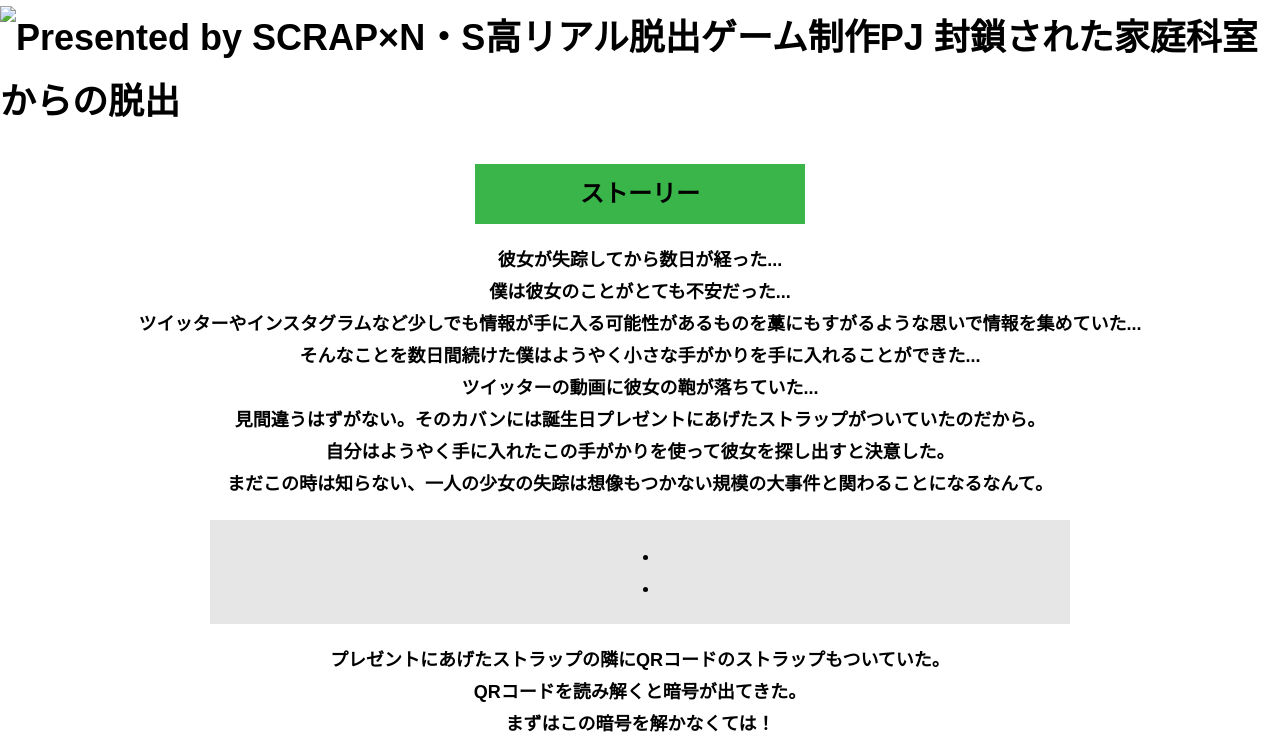
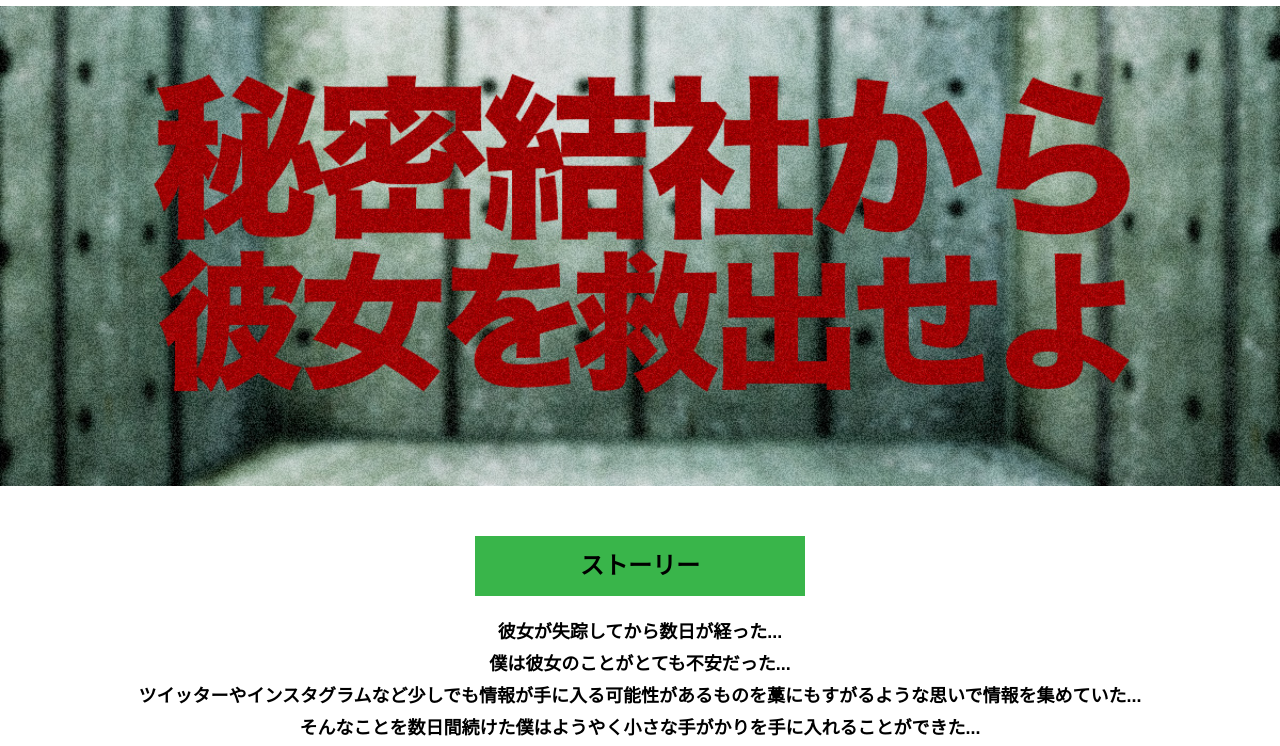
Before and after one commit to Yoshiki-Hatanaka/alfa-yokohama-G14, a plain HTML site: page index.html in a window 1280 px wide. Shown: the part 54-800 px from the top of the page. Drawn offline with Linux system fonts and the light colour scheme.

Commit message:
Update index.html

```diff
--- a/index.html
+++ b/index.html
@@ -23,7 +23,7 @@
   </header>
   <main class="main index-page">
     <!-- タイトルエリア　ここから -->
-    <h1 class="main-title"><img src="assets/images/top image 2.png" alt="Presented by SCRAP×N・S高リアル脱出ゲーム制作PJ 封鎖された家庭科室からの脱出"></h1>
+    <h1 class="main-title"><img src="assets/images/top image 2.jpg" alt="Presented by SCRAP×N・S高リアル脱出ゲーム制作PJ 封鎖された家庭科室からの脱出"></h1>
     <!-- タイトルエリア　ここまで -->
     <section class="section section--story">
       <div class="container">
```
